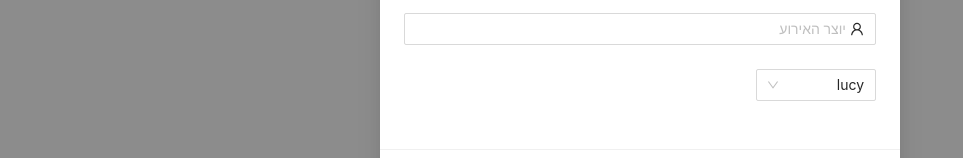
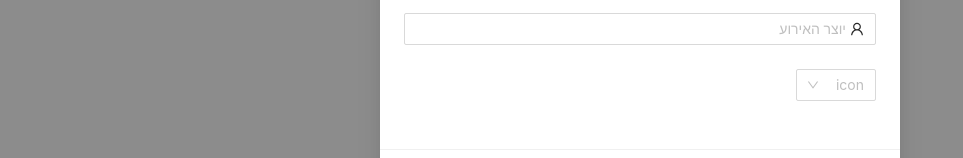
Before and after one commit to ItamarSoffer/reality_client, a React (Create React App) app: page /new_event in a window 1280 px wide. Both pictures are taken after a click on the button "New Event". Shown: the part 490-648 px from the top of the page, without its empty margins (0-963 px from the left). Built offline with nearby package versions, Linux system fonts and the light colour scheme.

Commit message:
add icon

```diff
--- a/src/Icons/IconsSelect.js
+++ b/src/Icons/IconsSelect.js
@@ -30,8 +30,8 @@ onSearch(val) {
         return(
 <Select
     labelInValue
-    defaultValue={{ key: 'lucy' }}
-    style={{ width: 120 }}
+    placeholder={"icon"}
+    style={{ width: 80 }}
     onChange={this.handleChange}
   >
 
--- a/src/Icons/MenuIcons.js
+++ b/src/Icons/MenuIcons.js
@@ -6,7 +6,8 @@ import {
     TeamOutlined,
     UserOutlined,
     AppstoreOutlined,
-    NodeIndexOutlined
+    NodeIndexOutlined,
+    DeploymentUnitOutlined
 } from '@ant-design/icons';
 
 export const MenuIcons = {
@@ -16,6 +17,7 @@ export const MenuIcons = {
     "team": <TeamOutlined/>,
     "user": <UserOutlined/>,
     "appstore":<AppstoreOutlined />,
-    "nodeindex": <NodeIndexOutlined />
+    "nodeindex": <NodeIndexOutlined />,
+    "deployment": <DeploymentUnitOutlined/>
 };
 export default MenuIcons;
```
Also changed, not shown: src/Utils/DateFunctions.js (added).
